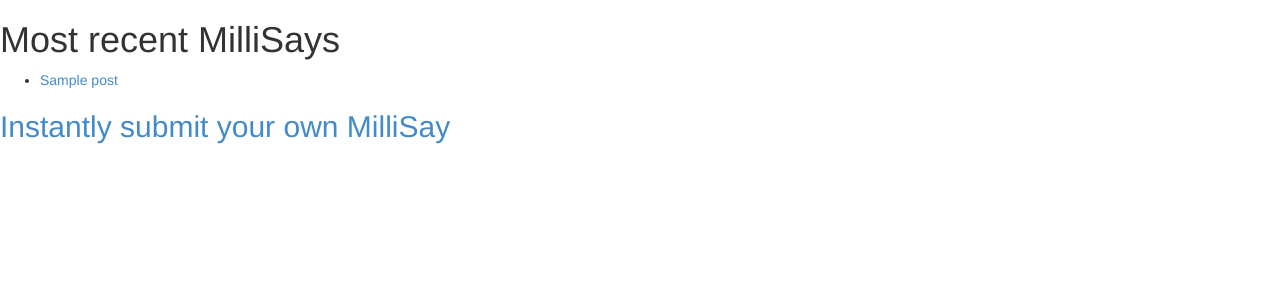
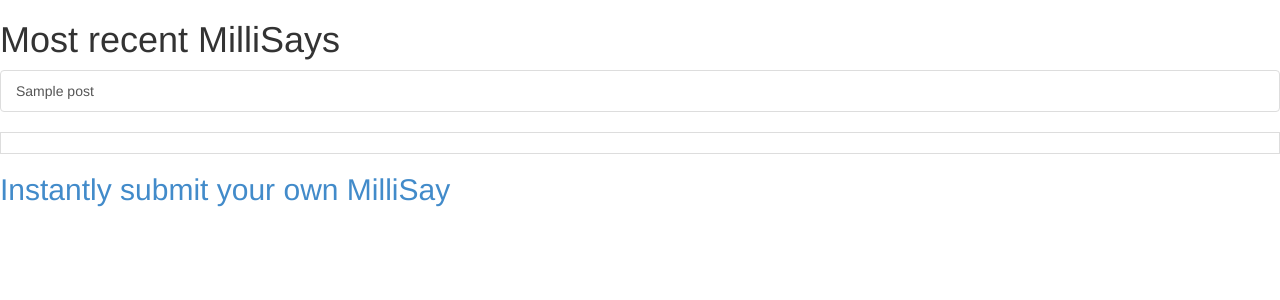
Before and after one commit to gnarizzy/MilliSay, a Django app: page / in a window 1280 px wide. Shown: the part 51-351 px from the top of the page. Run offline with Django 3.2, Linux system fonts and the light colour scheme; tables that the repository leaves empty hold one stand-in row (values such as "Sample post"); some libraries are stand-ins or nearby versions.

Commit message:
Made front page look a little better

```diff
--- a/millisay/templates/readwrite/index.html
+++ b/millisay/templates/readwrite/index.html
@@ -19,12 +19,12 @@
 
     </div>
 <h1>Most recent MilliSays</h1>
+<div class="list-group">
     {% if posts %}
-        <ul>
-            {% for post in posts %}
-                <li> <a href="/post/{{post.id}}"/>{{ post.title }}</li>
-            {% endfor %}
-        </ul>
+         {% for post in posts %}
+              <a href="/post/{{post.id}}" class="list-group-item"/>{{ post.title }}</li>
+         {% endfor %}
+</div>
     {% else %}
         <strong> There are no posts to show!</strong>
     {% endif %}
```
